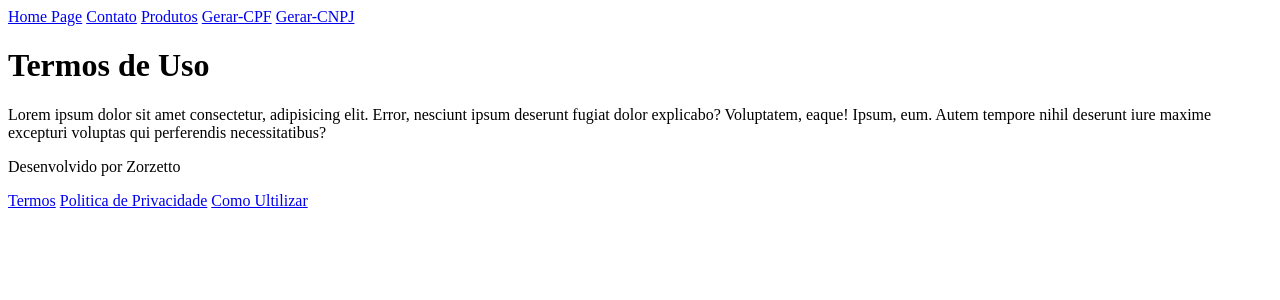
After one commit to Gizetto61/projeto_lp3, a Flask app: page /termos in a window 1280 px wide. The commit adds this page. Shown: the top 300 px of the page. Run offline with Flask 3, Linux system fonts and the light colour scheme.

Commit message:
app upgrade

```diff
--- a/projeto_lp3/app.py
+++ b/projeto_lp3/app.py
@@ -6,6 +6,18 @@ app = Flask(__name__)
 
 
 # rota + função
+
+@app.route("/termos")
+def Termos():
+    return render_template("termos.html")
+
+@app.route("/politica")
+def Politica():
+    return render_template("politica.html")
+
+@app.route("/ultilizacao")
+def Ultilizacao():
+    return render_template("ultilizacao.html")
 
 # / = home page
 @app.route("/")
@@ -21,9 +33,9 @@ def contato():
 @app.route("/produtos")
 def produtos():
     lista_produtos = [
-        {"nome": "Coca-cola", "descricao": "Mata a sede"},
-        {"nome": "Doritos", "descricao": "Suja a mão"},
-        {"nome": "Red Bull", "descricao": "Te dá Asas"},
+        {"nome": "Coca-cola", "descricao": "Mata a sede", "imagem": "https://www.callfarma.com.br/_next/image?url=https%3A%2F%2Fd2lakedouw4zad.cloudfront.net%2Fcoca-cola-lata-350ml-74082.png&w=828&q=75"},
+        {"nome": "Doritos", "descricao": "Suja a mão", "imagem": "https://http2.mlstatic.com/D_628495-MLB75957680171_042024-C.jpg"},
+        {"nome": "Red Bull", "descricao": "Te dá Asas", "imagem": "https://d1w7bbx0g2e0q3.cloudfront.net/redbull/products/tmp_JJwqkjWCSUzTgico.png"},
     ]
     return render_template("produtos.html", produtos = lista_produtos)
 
@@ -39,11 +51,13 @@ def servicos():
 @app.route("/gerar-cpf")
 def gerarcpf():
     cpf = CPF()
-    return cpf.generate(True)
+    lista = {cpf.generate(True)}
+    return render_template("CPF.html", cpf = lista)
 
 @app.route("/gerar-cnpj")
 def gerarcnpj():
     cnpj = CNPJ()
-    return cnpj.generate(True)
+    lista1 = {cnpj.generate(True)}
+    return render_template("CNPJ.html", cnpj = lista1)
 
 app.run()
--- a/projeto_lp3/templates/base.html
+++ b/projeto_lp3/templates/base.html
@@ -11,12 +11,19 @@
         <a href="/">Home Page</a>
         <a href="/contato">Contato</a>
         <a href="/produtos">Produtos</a>
+        <a href="/gerar-cpf">Gerar-CPF</a>
+        <a href="/gerar-cnpj">Gerar-CNPJ</a>
     </nav>
 
     {% block content %} {% endblock %}
 
     <footer>
         <p>Desenvolvido por Zorzetto</p>
+        <nav>
+            <a href="/termos">Termos</a>
+            <a href="/politica">Politica de Privacidade</a>
+            <a href="/ultilizacao">Como Ultilizar</a>
+        </nav>
     </footer>
 </body>
 </html>
--- a/projeto_lp3/templates/home.html
+++ b/projeto_lp3/templates/home.html
@@ -1,9 +1,11 @@
-{% extends "base.html %"}
+{% extends "base.html" %}
 
 {% block title %} Home Page {% endblock %}
 
+
 {% block content %}
 <h1>Bem Vindo ao Site</h1>
+<img src="https://w7.pngwing.com/pngs/322/368/png-transparent-white-house-illustration-home-page-computer-icons-website-world-wide-web-blue-home-page-icon-miscellaneous-trademark-logo.png" alt="" width="100" height="100">
 <p>
     Lorem ipsum dolor sit amet consectetur adipisicing elit.
     Reprehenderit voluptates, earum explicabo eum quasi dolores
--- /dev/null
+++ b/projeto_lp3/templates/termos.html
@@ -0,0 +1,7 @@
+{% extends "base.html" %}
+
+{% block title %} Termos de Uso {% endblock %}
+{% block content %}
+    <h1>Termos de Uso</h1>
+    <p>Lorem ipsum dolor sit amet consectetur, adipisicing elit. Error, nesciunt ipsum deserunt fugiat dolor explicabo? Voluptatem, eaque! Ipsum, eum. Autem tempore nihil deserunt iure maxime excepturi voluptas qui perferendis necessitatibus?</p>
+ {% endblock %}
```
Also changed, not shown: projeto_lp3/templates/CNPJ.html (added, +11 -0 lines), projeto_lp3/templates/CPF.html (added, +11 -0 lines), projeto_lp3/templates/contato.html (+8 -1 lines), projeto_lp3/templates/politica.html (added, +7 -0 lines), projeto_lp3/templates/produtos.html (+6 -1 lines), projeto_lp3/templates/ultilizacao.html (added, +7 -0 lines).
